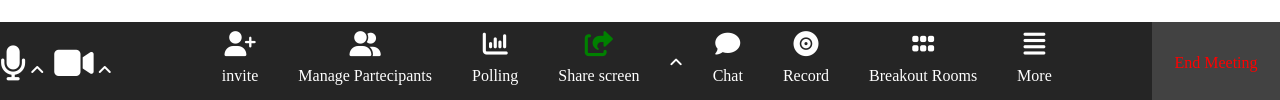
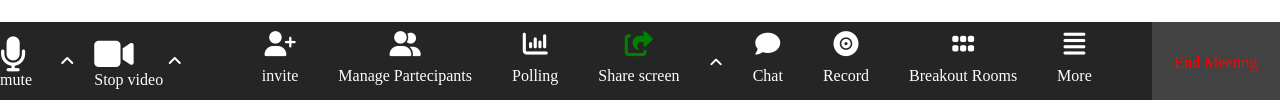
Before and after one commit to Giuseppe2408/html-css-zoom, a plain HTML site: page index.html in a window 1280 px wide. Shown: the part 866-966 px from the top of the page. Drawn offline with Linux system fonts and the light colour scheme.

Commit message:
scroll main

```diff
--- a/css/style.css
+++ b/css/style.css
@@ -77,7 +77,11 @@ footer {
 }
 
 #interazioni a {
-    margin-right: 10px;
+    margin-right: 20px;
+}
+
+#interazioni a .fa-angle-up {
+    margin-left: 30px;
 }
 
 .big-icon {
--- a/index.html
+++ b/index.html
@@ -272,10 +272,12 @@
                 <a href="">
                     <i class="fa-solid big-icon fa-microphone"></i>
                     <i class="fa-solid fa-angle-up"></i>
+                    <div>mute</div>
                 </a>
                 <a href="">
                     <i class="fa-solid big-icon fa-video"></i>
                     <i class="fa-solid fa-angle-up"></i>
+                    <div>Stop video</div>
                 </a>
 
             </div>
```
